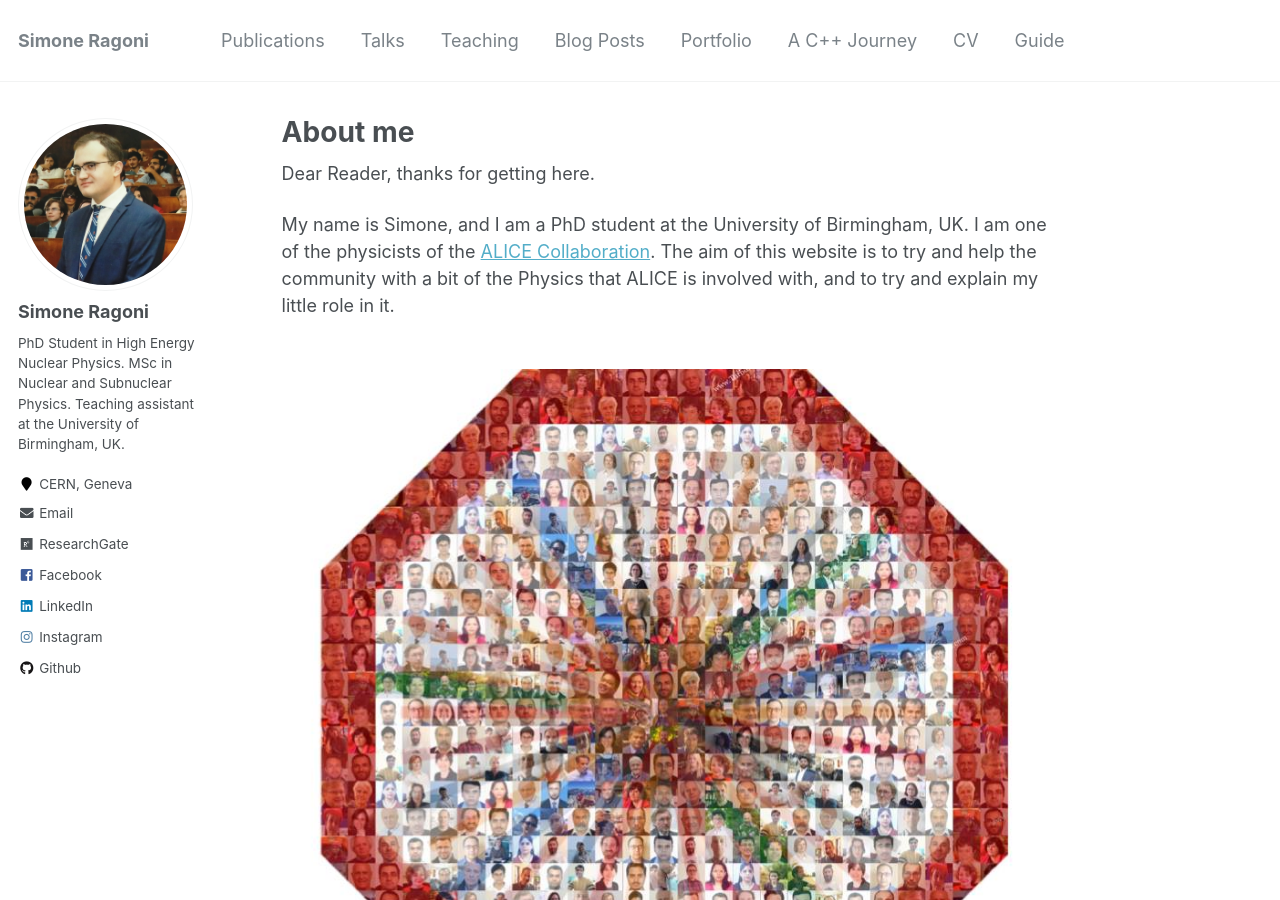
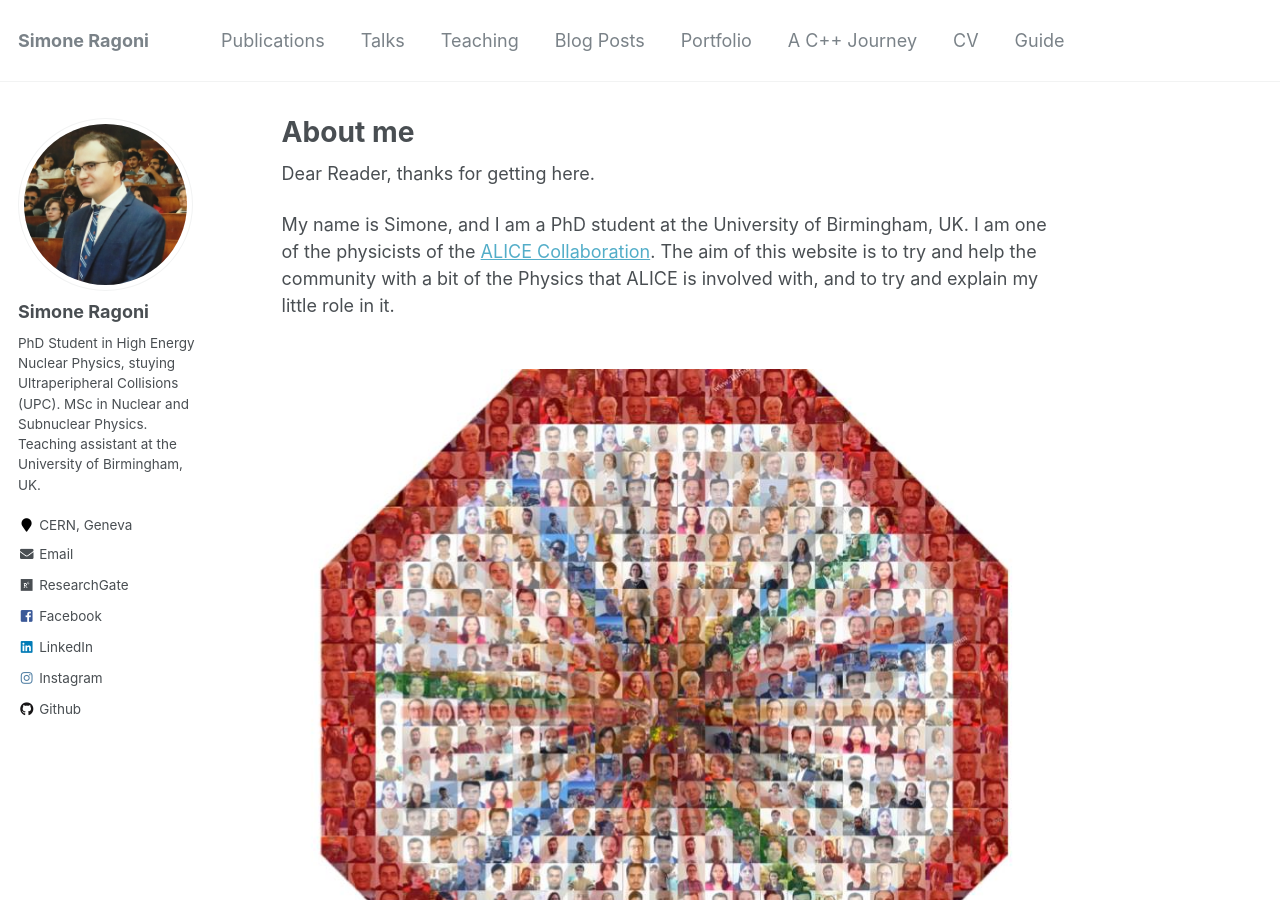
Before and after one commit to mdarabiamin/siragoni.github.io, a Jekyll site: the page built from _pages/about.md, in a window 1280 px wide and 900 px high. Built offline with Jekyll 4.4.1, drawn with Linux system fonts in a browser that asks for light colours.

Commit message:
Reprising website activities.

```diff
--- a/_config.yml
+++ b/_config.yml
@@ -82,7 +82,7 @@ analytics:
 author:
   name             : "Simone Ragoni"
   avatar           : "SR.jpg"
-  bio              : "PhD Student in High Energy Nuclear Physics. MSc in Nuclear and Subnuclear Physics. Teaching assistant at the University of Birmingham, UK."
+  bio              : "PhD Student in High Energy Nuclear Physics, stuying Ultraperipheral Collisions (UPC). MSc in Nuclear and Subnuclear Physics. Teaching assistant at the University of Birmingham, UK."
   location         : "CERN, Geneva"
   employer         :
   pubmed           :  # "https://www.ncbi.nlm.nih.gov/pubmed/?term=john+snow"
```
